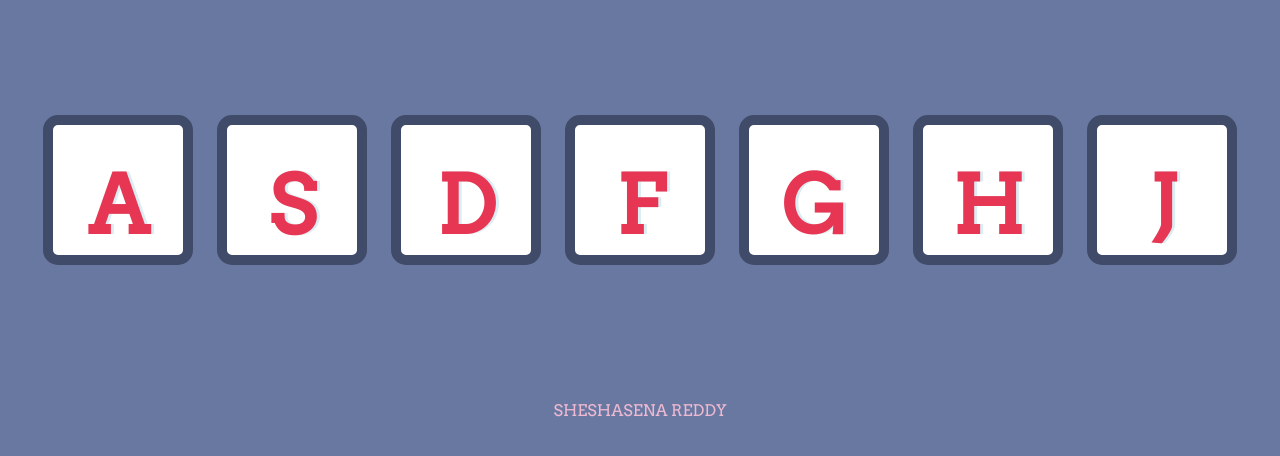
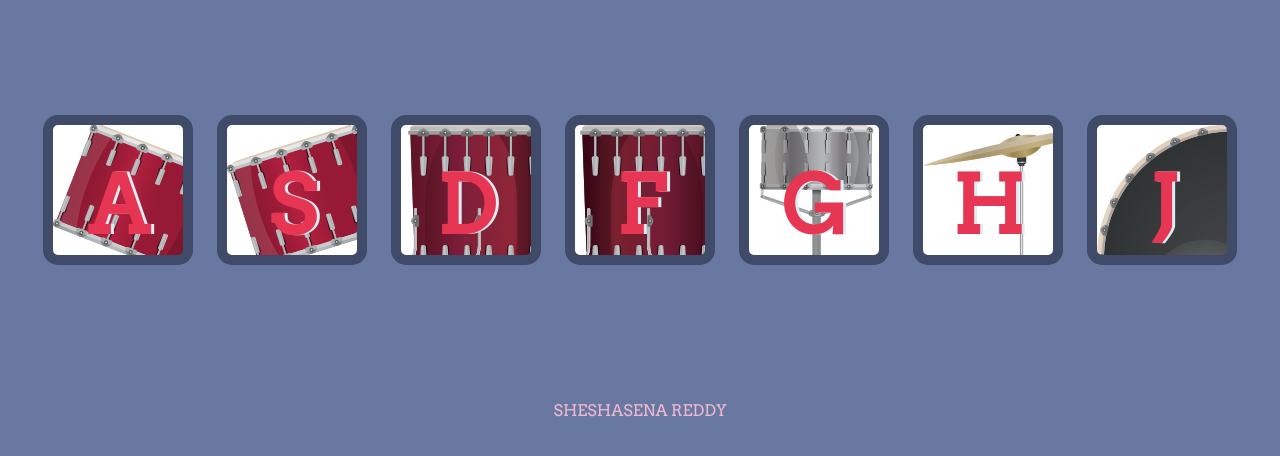
Before and after one commit to sheshu22/Drum-Set, a plain HTML site: page index.html in a window 1280 px wide. Shown: the part 174-630 px from the top of the page. Drawn offline with Linux system fonts and the light colour scheme.

```diff
--- a/script.js
+++ b/script.js
@@ -6,6 +6,9 @@ for(let i=0;i<leng;i++)
     document.querySelectorAll(".drum")[i].addEventListener("click",clickk);
     function clickk()
     {
-        alert(" clicked");
+       this.style.color="white";
     }
 }
+
+// let audio= new Audio("/Drum-Set/sounds/tom-1.mp3");
+//         audio.play();
--- a/style.css
+++ b/style.css
@@ -23,31 +23,36 @@ body {
   }
 
   .a {
-
+    background-image: url(/Drum-Set/images/tom1.png);
 
   }
 
   .s {
-
+    background-image: url(/Drum-Set/images/tom2.png);
   }
 
   .d {
+    background-image: url(/Drum-Set/images/tom3.png);
 
   }
 
   .f {
+    background-image: url(/Drum-Set/images/tom4.png);
 
   }
 
   .g {
+    background-image: url(/Drum-Set/images/snare.png);
 
   }
 
   .h {
+    background-image: url(/Drum-Set/images/crash.png);
 
   }
 
   .j {
+    background-image: url(/Drum-Set/images/kick.png);
 
   }
 
```
Also changed, not shown: 7 other files.
